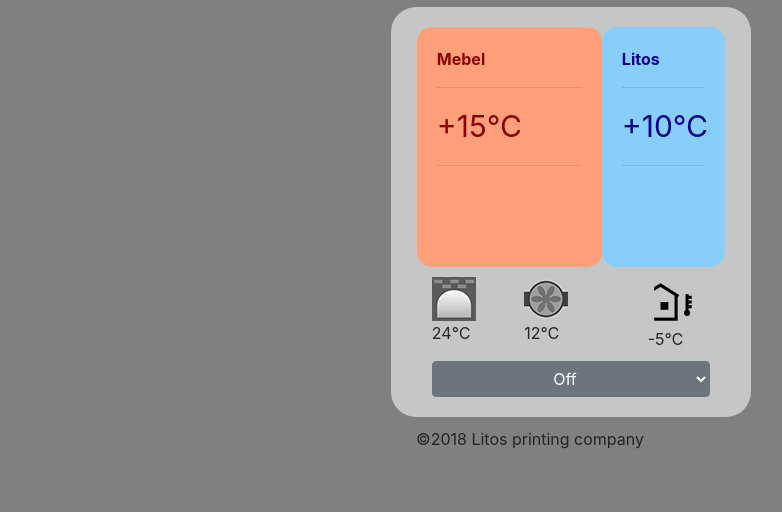
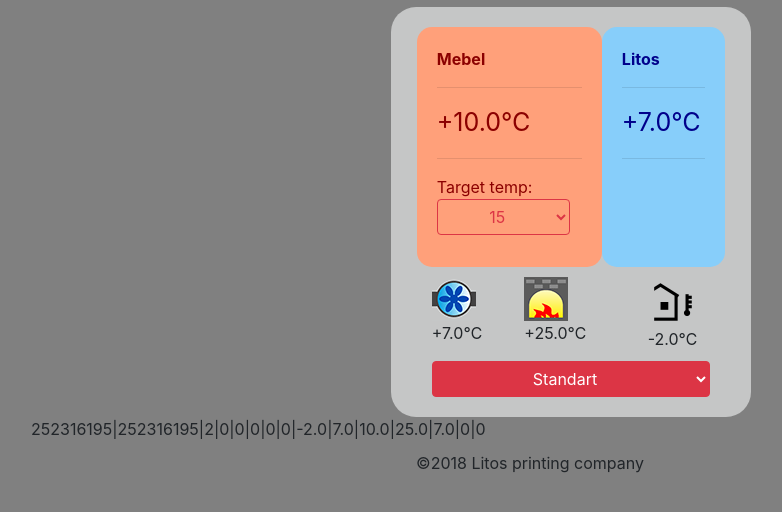
Before and after one commit to andrewklmn/naumovich_web_app, a plain HTML site: page public_html/index.html in a window 1280 px wide. Shown: the part 82-594 px from the top of the page, without its empty margins (69-851 px from the left). Drawn offline with Linux system fonts and the light colour scheme.

Commit message:
ajax added

```diff
--- a/public_html/css/style.css
+++ b/public_html/css/style.css
@@ -93,5 +93,5 @@
 }
 
 span#litos_temp, span#mebel_temp {
-    font-size: 30px;
+    font-size: 25px;
 }
--- a/public_html/index.html
+++ b/public_html/index.html
@@ -21,7 +21,7 @@
                   <div class="col-6 mebel">
                       <b>Mebel</b>
                       <hr/>
-                      <span id="mebel_temp">+15&#8451;</span>
+                      <span id="mebel_temp">+0&#8451;</span>
                       <hr/>
                       <span id="mebel_setter" style="display: none;">
                         Target temp:
@@ -46,7 +46,7 @@
                   <div class="col-4 litos">
                       <b>Litos</b>
                       <hr/>
-                      <span id="litos_temp">+10&#8451;</span>
+                      <span id="litos_temp">+0&#8451;</span>
                       <hr/>
                   </div>
                   <div class="col-1">
@@ -55,19 +55,19 @@
               <div class="row">
                 <div class="col-1"></div>
                 <div class="col-3">
+                    <img onclick="pomp_on();" id="pomp_off" class="pomp_heater" src="img/pomp_off.gif"/>
+                    <img onclick="pomp_off();" id="pomp_on" class="pomp_heater" style="display:none;" src="img/pomp_on.gif"/>
+                    <span id="pomp_temp">+12&#8451;</span>
+                </div>
+                <div class="col-3">
                     <img onclick="heater_on();" id="heater_off" class="pomp_heater" src="img/heater_off.gif"/>
                     <img onclick="heater_off();" id="heater_on" class="pomp_heater" style="display:none;" src="img/heater_on.gif"/>
-                    <span id="heater_temp">24</span>&#8451;
-                </div>
-                <div class="col-3">
-                    <img onclick="pomp_on();" id="pomp_off" class="pomp_heater" src="img/pomp_off.gif"/>
-                    <img onclick="pomp_off();" id="pomp_on" class="pomp_heater" style="display:none;" src="img/pomp_on.gif"/>
-                    <span id="pomp_temp">12</span>&#8451;
+                    <span id="heater_temp">+24&#8451;</span>
                 </div>
                 <div class="col-1"></div>
                 <div class="col-3">
                     <img class="pomp_heater" src="img/outside_temp.png"/>
-                    <span id="outdoor_temp">-5</span>&#8451;
+                    <span id="outdoor_temp">-5&#8451;</span>
                 </div>
                 <div class="col-1"></div>
               </div>
@@ -83,6 +83,9 @@
                 <div class="col-1"></div>
             </div>
         </div>
+        <div id="status" class="container">
+
+        </div>
         <div class="container logo">
                 &copy;2018 Litos printing company
         </div>
--- a/public_html/js/index.js
+++ b/public_html/js/index.js
@@ -1,6 +1,116 @@
 /*
  *
  */
+
+var timeout;    // ask status timeout
+var eeprom_config_value = 252316195;
+
+//var api = '/api';
+api = 'api.txt';
+
+const REFRESH_TIME = 1000;
+
+function get_current_status(){
+
+    var t = [];             // temporary answer buffer
+    clearTimeout(timeout);
+
+    $.ajax({
+      type: "GET",
+      data: { command: "AT get all" },
+      url: api,
+      success: function( data ) {
+
+
+        if(data.answer=="T") {
+            show_status( "<font style='color:red;'>ARM timeout error!</font>" );
+            timeout = setTimeout( get_current_status , REFRESH_TIME);
+            return true;
+        };
+
+        t = data.answer.split("|");
+
+        /*
+            epprom_config_value:
+                1 unsigned char - Min mebel temp        (default +15)
+                2 unsigned char   Min litos temp        (default +10)
+                3 unsigned char   Min back water temp   (default +10)
+                4 unsigned char   Max hot water temp    (default +35)
+        */
+        eeprom_config_value = parseInt(t[0]);
+        $("select#set_mebel_temp").val( parseInt(t[0]) >>> 24 );
+
+        // sets current temp display
+        display_temp( 'outdoor_temp', t[8]);
+        display_temp( 'litos_temp',   t[9]);
+        display_temp( 'mebel_temp',   t[10]);
+        display_temp( 'heater_temp',   t[11]);
+        display_temp( 'pomp_temp',   t[12]);
+
+
+        // sets button to actual mode
+        if ("1" == t[13]) {
+           pomp_off();
+        } else {
+           pomp_on();
+        };
+        if ("1" == t[14]) {
+           heater_off();
+        } else {
+           heater_on();
+        };
+        if ("3" == t[2]
+                || "4" == t[2]
+                || "0" == t[2]
+                || "5" == t[2]
+                || "6" == t[2]) {
+            $("select#modes").val("Off");
+        } else if ("1" == t[2] ) {
+            $("select#modes").val("ECO");
+        } else {
+            $("select#modes").val("Standart");
+        };
+
+        $("select#modes").change();
+        show_status( data.answer );
+
+        timeout = setTimeout( get_current_status , REFRESH_TIME);
+      },
+      error: function () {
+        show_status( "<font style='color:red;'>Connection error!</font>" );
+        timeout = setTimeout( get_current_status , REFRESH_TIME);
+      },
+      dataType: "json"
+    });
+};
+
+function send_command(command){
+    $.ajax({
+      type: "POST",
+      data: { command: command },
+      url: api,
+      success: function( data ) {
+        show_status( data.answer);
+      },
+      error: function () {
+        show_status( "<font style='color:red;'>Connection error!</font>" );
+      },
+      dataType: "json"
+    });
+};
+
+function display_temp( id, value){
+    var sign_of_temp = "";
+    // check sign of temperature value
+    if ( Math.round(parseFloat(value)*10) > 0 ){
+        sign_of_temp = "+";
+    };
+    $( "span#" + id ).html( sign_of_temp + value + "&#8451;" );
+};
+
+function show_status(text){
+    $("div#status").html(text);
+};
 
 function pomp_on(){
     $('img#pomp_off').hide();
@@ -24,13 +134,23 @@ $(document).ready(function(){
         switch($(this).val()){
             case 'Off':
                 $("span#mebel_setter").hide();
+                $(this).removeClass("btn-success");
+                $(this).removeClass("btn-danger");
+                $(this).addClass("btn-secondary");
                 break;
             case 'ECO':
                 $("span#mebel_setter").hide();
+                $(this).removeClass("btn-secondary");
+                $(this).removeClass("btn-danger");
+                $(this).addClass("btn-success");
                 break;
             case 'Standart':
                 $("span#mebel_setter").show();
+                $(this).removeClass("btn-success");
+                $(this).removeClass("btn-secondary");
+                $(this).addClass("btn-danger");
                 break;
         };
     })
+    get_current_status();
 });
```
Also changed, not shown: public_html/api.txt (added).
